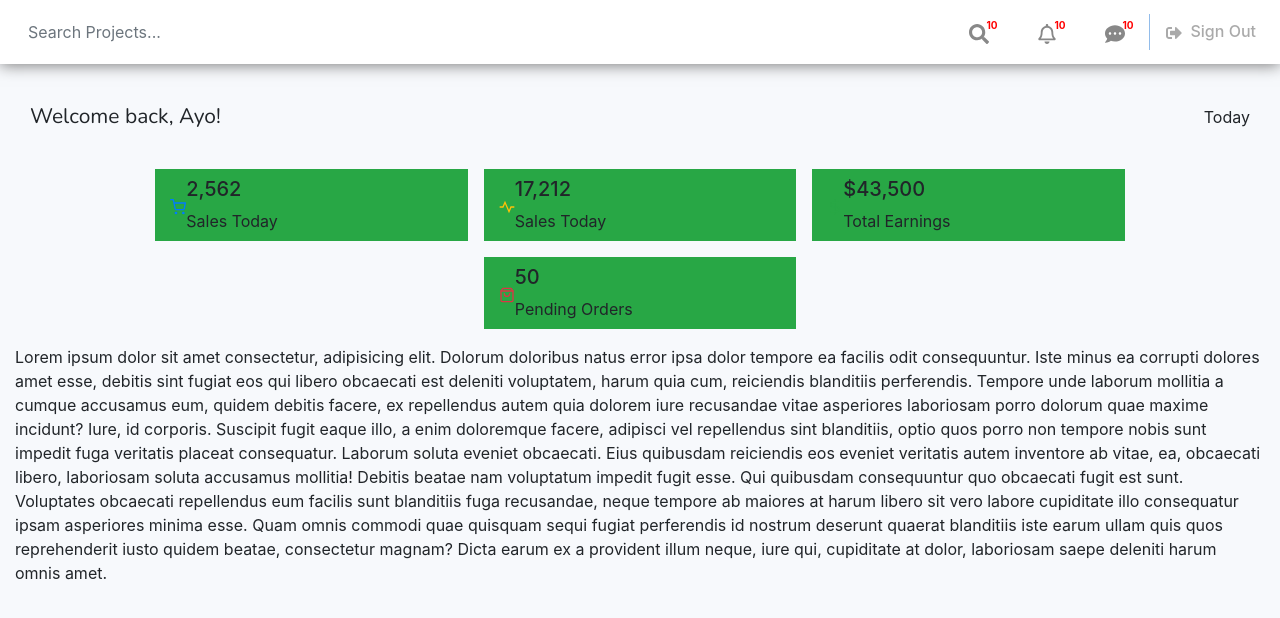
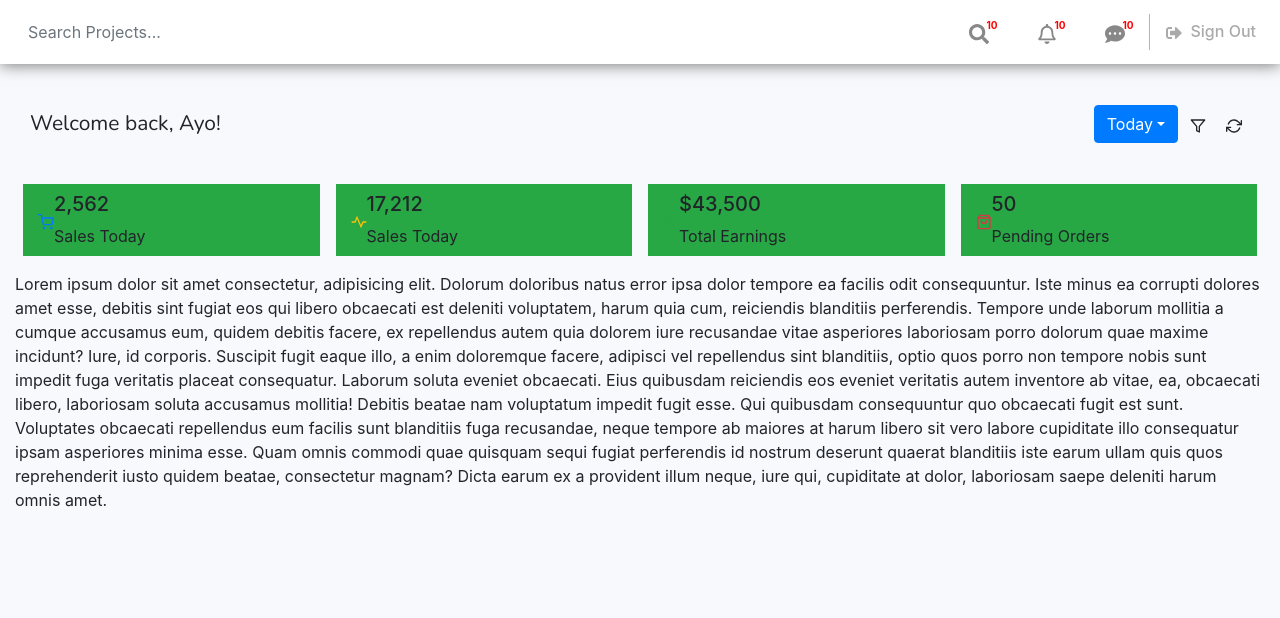
Before and after one commit to AyoTheInspired/admin-dashboard, a React (Create React App) app in the folder admin-app/: page / in a window 1280 px wide. Shown: the top 618 px of the page. Built offline with nearby package versions, Linux system fonts and the light colour scheme.

Commit message:
Some styling on header section

```diff
--- a/admin-app/src/components/Content.js
+++ b/admin-app/src/components/Content.js
@@ -1,5 +1,13 @@
 import React from "react";
-import { Container, Row } from "react-bootstrap";
+import {
+	Container,
+	Row,
+	Dropdown,
+	DropdownButton,
+	Card,
+} from "react-bootstrap";
+
+import { FiFilter, FiRefreshCw } from "react-icons/fi";
 import styled from "styled-components";
 import AccordionTest from "../AccordionTest";
 import { overviewInfo } from "../appData";
@@ -20,13 +28,38 @@ function Content() {
 										Welcome back, Ayo!
 									</h4>
 								</div>
-								<div className="section__header-right">Today</div>
+								<div className="section__header-right flexed">
+									<DropdownButton
+										id="dropdown-basic-button"
+										title="Today"
+										className="dropdown__header">
+										<Dropdown.Item href="#/action-1">Action</Dropdown.Item>
+										<Dropdown.Item href="#/action-2">
+											Another action
+										</Dropdown.Item>
+										<Dropdown.Item href="#/action-3">
+											Something else
+										</Dropdown.Item>
+										<Dropdown.Divider />
+										<Dropdown.Item href="#/action-3">
+											Seperated Link
+										</Dropdown.Item>
+									</DropdownButton>
+									<div className="flexed">
+										<span className="header__right-icon p-2 mx-1 ">
+											<FiFilter />
+										</span>
+										<span className="header__right-icon p-2 mx ">
+											<FiRefreshCw />
+										</span>
+									</div>
+								</div>
 							</div>
 							<div className="overview__wrap my-2 flexed flex-wrap mx-auto">
 								{overviewInfo.map((info) => {
 									const { icon, iconColor, figure, text } = info;
 									return (
-										<div className="overview__container bg-success mx-2 py-2 my-2 col-sm-10 col-md-5 col-lg-3 flexed">
+										<div className="overview__container bg-success mx-2 py-2 my-2 col-sm-10 col-md-5 col-lg flexed">
 											<span className={`${iconColor} overview__icon`}>
 												{" "}
 												{icon}{" "}
--- a/admin-app/src/components/content.css
+++ b/admin-app/src/components/content.css
@@ -1,3 +1,7 @@
+.dropdown__header {
+	background: transparent !important;
+}
+
 .header__left-text {
 	font-size: 21px;
 	font-family: "Nunito", -apple-system, BlinkMacSystemFont, "Segoe UI",
```
Also changed, not shown: 1 other file (tests, documents, lock files or other folders).
